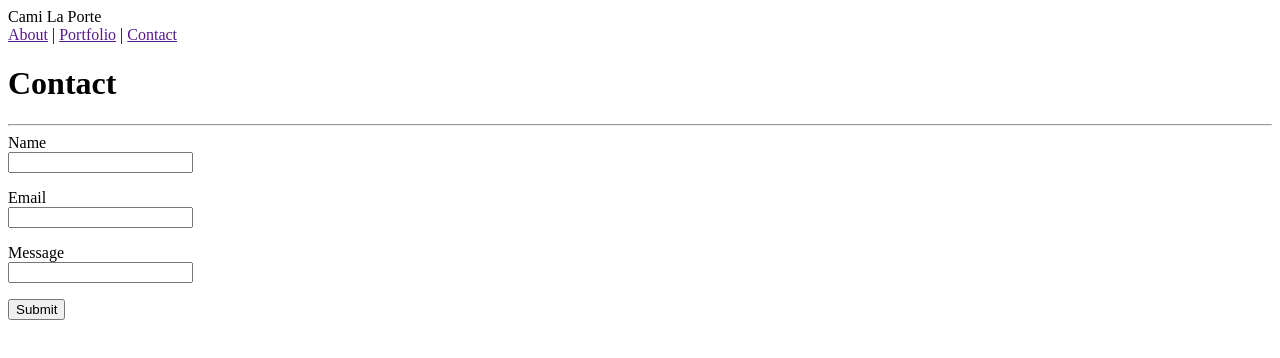
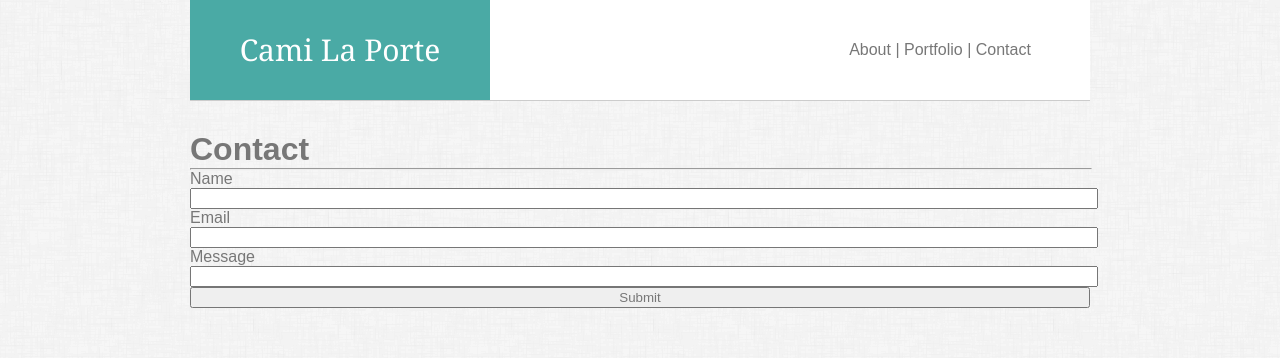
Before and after one commit to camiwins/Basic-Portfolio, a plain HTML site: page contact.html in a window 1280 px wide. Drawn offline with Linux system fonts and the light colour scheme.

Commit message:
added css links to the other html pages

```diff
--- a/contact.html
+++ b/contact.html
@@ -4,23 +4,25 @@
     <meta charset="UTF-8">
     <meta name="viewport" content="width=device-width, initial-scale=1.0">
     <meta http-equiv="X-UA-Compatible" content="ie=edge">
+    <link rel="stylesheet" href="style.css">
     <title>CamiLP - Contact</title>
 </head>
-<body>
-    <header>
+
+<header>
 
         <div id="name">
             Cami La Porte
         </div>
 
-        <nav>
+        <div id="nav">
             <a href="">About</a> |
             <a href="">Portfolio</a> |
             <a href="">Contact</a>
-        </nav>
+        </div>
 
-    </header>
+</header>
 
+<body>
         <div id="box-contact">
             <h1>Contact</h1>
             <hr>
```
Also changed, not shown: portfolio.html (+5 -3 lines).
